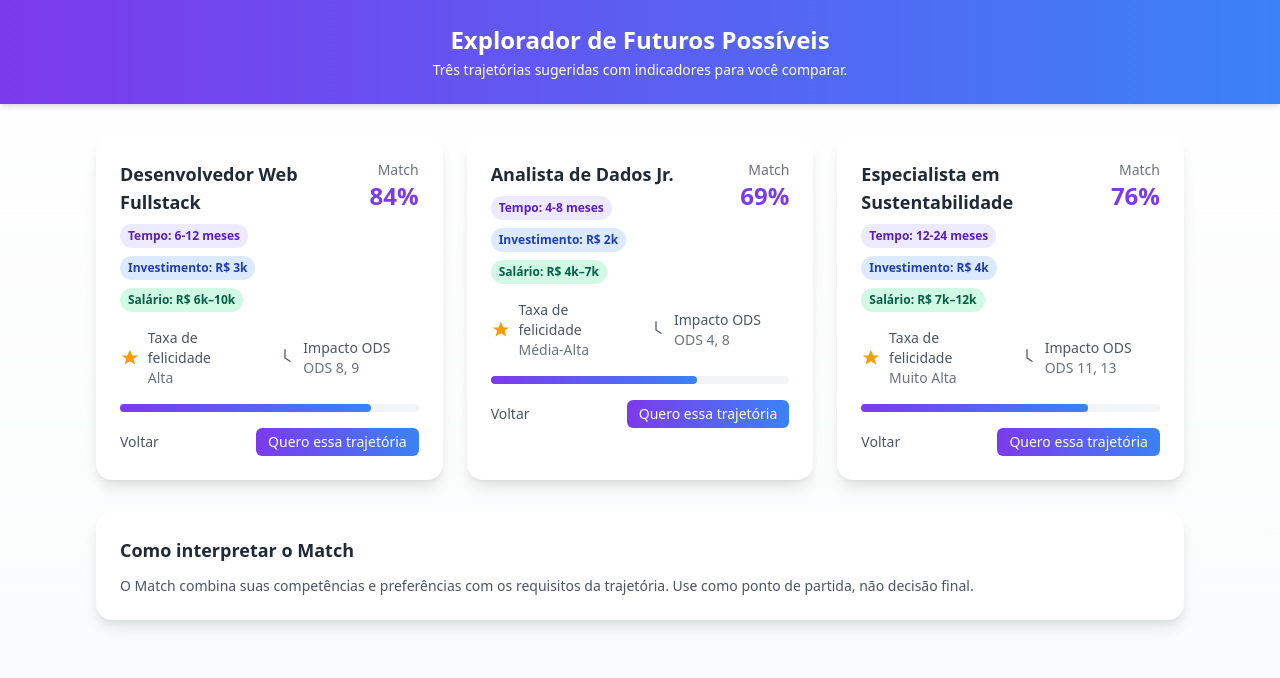
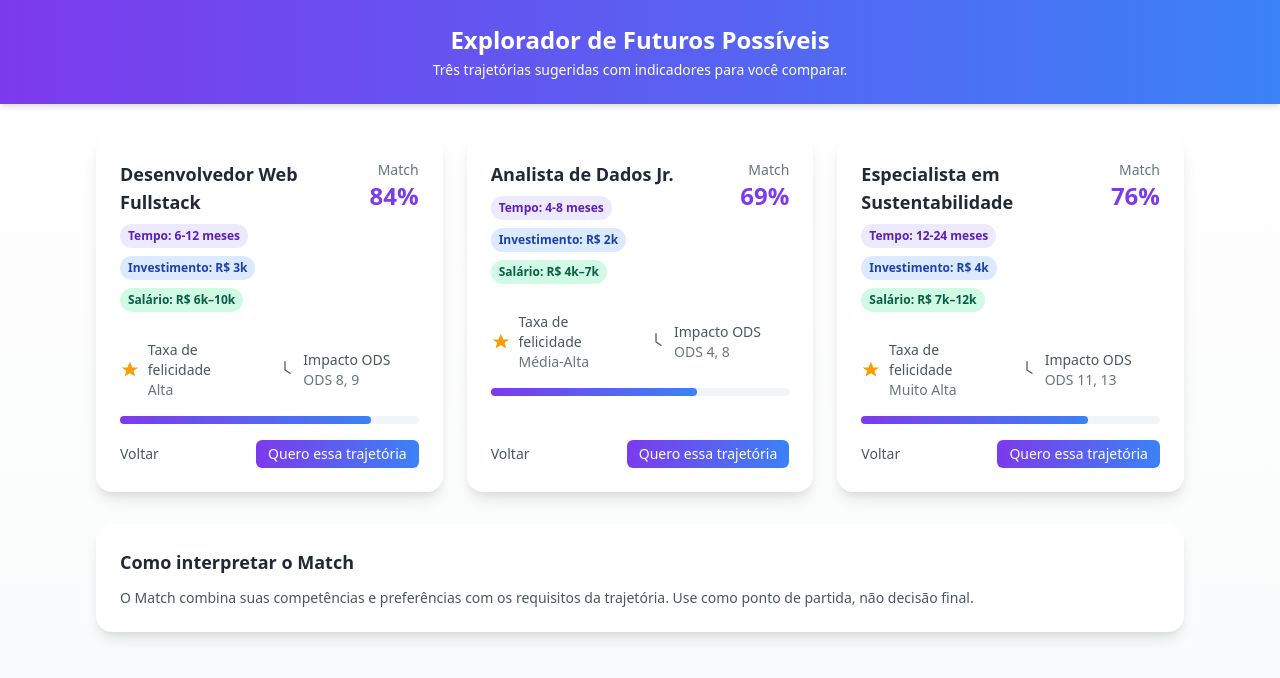
Before and after one commit to Renan-Casare-de-Assis/Projeto_Nexus, a React (Vite) app: page /oportunidades in a window 1280 px wide. Shown: the top 678 px of the page. Built offline with nearby package versions, Linux system fonts and the light colour scheme.

Commit message:
fix: equalize CareerCard heights; wrap cards with key container and use items-stretch

```diff
--- a/src/pages/Oportunidades.tsx
+++ b/src/pages/Oportunidades.tsx
@@ -7,9 +7,9 @@ function Badge({ children, color = 'bg-gray-200 text-gray-800' }: { children: Re
 
 function CareerCard({ title, time, cost, salary, happiness, ods, match }: { title: string; time: string; cost: string; salary: string; happiness: string; ods: string; match: number }) {
   return (
-    <div className="bg-white shadow-lg rounded-2xl p-6">
-      <div className="flex items-start justify-between mb-3">
-        <div>
+    <div className="bg-white shadow-lg rounded-2xl p-6 flex flex-col h-full">
+      <div className="flex items-start justify-between mb-3 gap-4">
+        <div className="flex-1">
           <h4 className="text-lg font-semibold text-gray-800">{title}</h4>
           <div className="mt-2 flex flex-wrap gap-2">
             <Badge color="bg-purple-100 text-purple-800">Tempo: {time}</Badge>
@@ -17,12 +17,13 @@ function CareerCard({ title, time, cost, salary, happiness, ods, match }: { titl
             <Badge color="bg-green-100 text-green-800">Salário: {salary}</Badge>
           </div>
         </div>
-        <div className="text-right">
+        <div className="text-right ml-4">
           <div className="text-sm text-gray-500">Match</div>
           <div className="text-2xl font-bold text-purple-600">{match}%</div>
         </div>
       </div>
 
+      <div className="flex-1">
         <div className="mt-4 grid grid-cols-2 gap-3 text-sm text-gray-600">
           <div className="flex items-center gap-2">
             <svg className="w-5 h-5 text-yellow-500" viewBox="0 0 24 24" fill="none" xmlns="http://www.w3.org/2000/svg">
@@ -50,6 +51,7 @@ function CareerCard({ title, time, cost, salary, happiness, ods, match }: { titl
             <div className="h-2 rounded-full bg-gradient-to-r from-purple-600 to-blue-500" style={{ width: `${match}%` }} />
           </div>
         </div>
+      </div>
 
       <div className="mt-4 flex items-center justify-between">
         <Link to="/dashboard" className="text-sm text-gray-600 hover:underline">Voltar</Link>
@@ -74,9 +76,11 @@ function Oportunidades() {
       </header>
 
       <main className="p-8 max-w-6xl mx-auto">
-        <section className="grid grid-cols-1 md:grid-cols-3 gap-6">
+        <section className="grid grid-cols-1 md:grid-cols-3 gap-6 items-stretch">
           {careers.map((c) => (
-            <CareerCard key={c.title} title={c.title} time={c.time} cost={c.cost} salary={c.salary} happiness={c.happiness} ods={c.ods} match={c.match} />
+            <div key={c.title} className="h-full">
+              <CareerCard title={c.title} time={c.time} cost={c.cost} salary={c.salary} happiness={c.happiness} ods={c.ods} match={c.match} />
+            </div>
           ))}
         </section>
 
```
Lines whose indentation alone changed are shown as unchanged.
